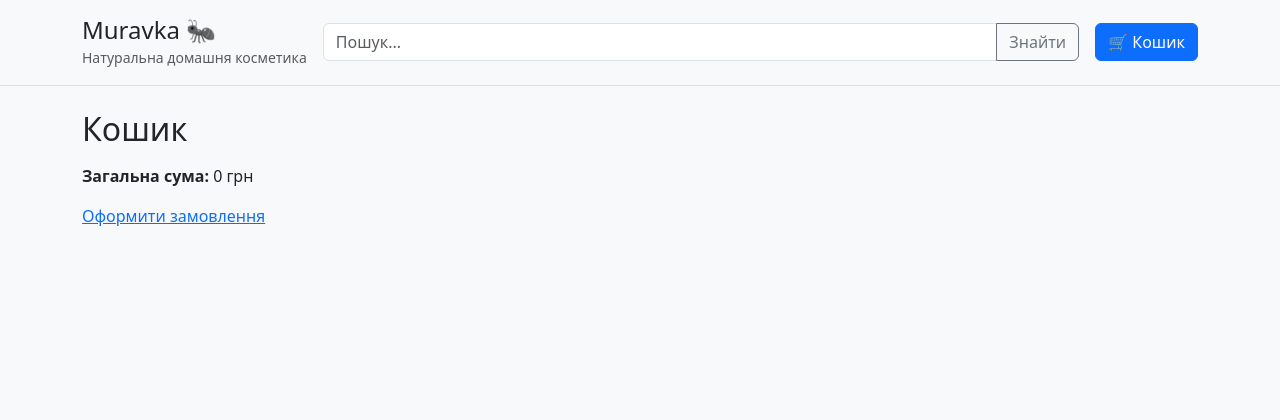
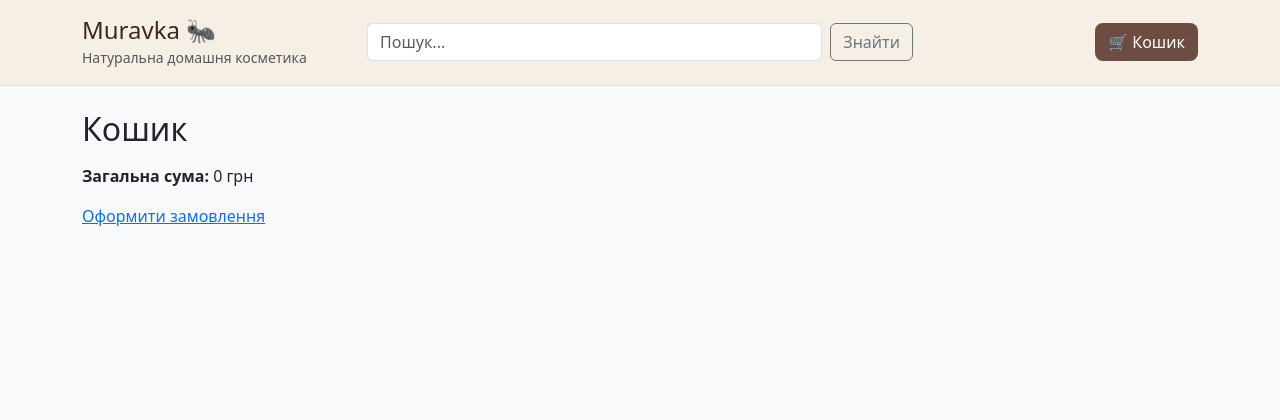
Before and after one commit to egusarov/muravka, a Django app: page /cart/ in a window 1280 px wide. Shown: the top 420 px of the page. Run offline with Django 5.2, Linux system fonts and the light colour scheme.

Commit message:
feat(ui): improve header layout and make logo clickable

```diff
--- a/store/static/css/style.css
+++ b/store/static/css/style.css
@@ -1,5 +1,22 @@
 body {
     background-color: #f8f9fa;
+}
+
+.site-header {
+    background-color: #f5efe6;
+}
+
+header a {
+    display: inline-block;
+}
+
+header a:hover .logo-title {
+    color: #6d4c41;
+}
+
+.logo-title {
+    color: #3e2723;
+    transition: color 0.2s ease;
 }
 
 .badge {
--- a/store/templates/store/base.html
+++ b/store/templates/store/base.html
@@ -6,38 +6,50 @@
     <meta name="viewport" content="width=device-width, initial-scale=1.0">
     <title>{% block title %}Muravka{% endblock %}</title>
 
-    <!-- Bootstrap -->
     <link href="https://cdn.jsdelivr.net/npm/bootstrap@5.3.3/dist/css/bootstrap.min.css" rel="stylesheet">
     <link href="{% static 'css/style.css' %}" rel="stylesheet">
 </head>
 
 <body class="d-flex flex-column min-vh-100">
 
-    <header class="border-bottom py-3">
-        <div class="container d-flex align-items-center gap-3">
+    <header class="border-bottom py-3 site-header">
+        <div class="container">
+            <div class="row align-items-center">
 
+                <div class="col-md-3">
+                    <a href="{% url 'store:product_list' %}" class="text-decoration-none">
                         <div>
-                <h1 class="h4 mb-0">Muravka 🐜</h1>
+                            <h1 class="h4 mb-0 logo-title">Muravka 🐜</h1>
                             <small class="text-muted">Натуральна домашня косметика</small>
                         </div>
+                    </a>
+                </div>
 
-            <form method="get" action="" class="flex-grow-1">
-                <div class="input-group">
-                    <input type="text" name="q" class="form-control" placeholder="Пошук..." value="{{ query|default:'' }}">
-                    <button class="btn btn-outline-secondary" type="submit">Знайти</button>
+                <div class="col-md-6">
+                    <form method="get" action="" class="d-flex">
+                        <input type="text"
+                               name="q"
+                               placeholder="Пошук..."
+                               value="{{ query|default:'' }}"
+                               class="form-control me-2">
+                        <button type="submit" class="btn btn-outline-secondary">
+                            Знайти
+                        </button>
+                    </form>
                 </div>
-            </form>
 
-            <a href="/cart/" class="btn btn-primary position-relative">
+                <div class="col-md-3 text-end">
+                    <a href="/cart/" class="btn btn-custom position-relative">
                         🛒 Кошик
-
                         {% if cart|length > 0 %}
                             <span class="position-absolute top-0 start-100 translate-middle badge rounded-pill bg-danger">
                                 {{ cart|length }}
                             </span>
                         {% endif %}
                     </a>
+                </div>
 
+            </div>
         </div>
     </header>
 
```
Lines whose indentation alone changed are shown as unchanged.
